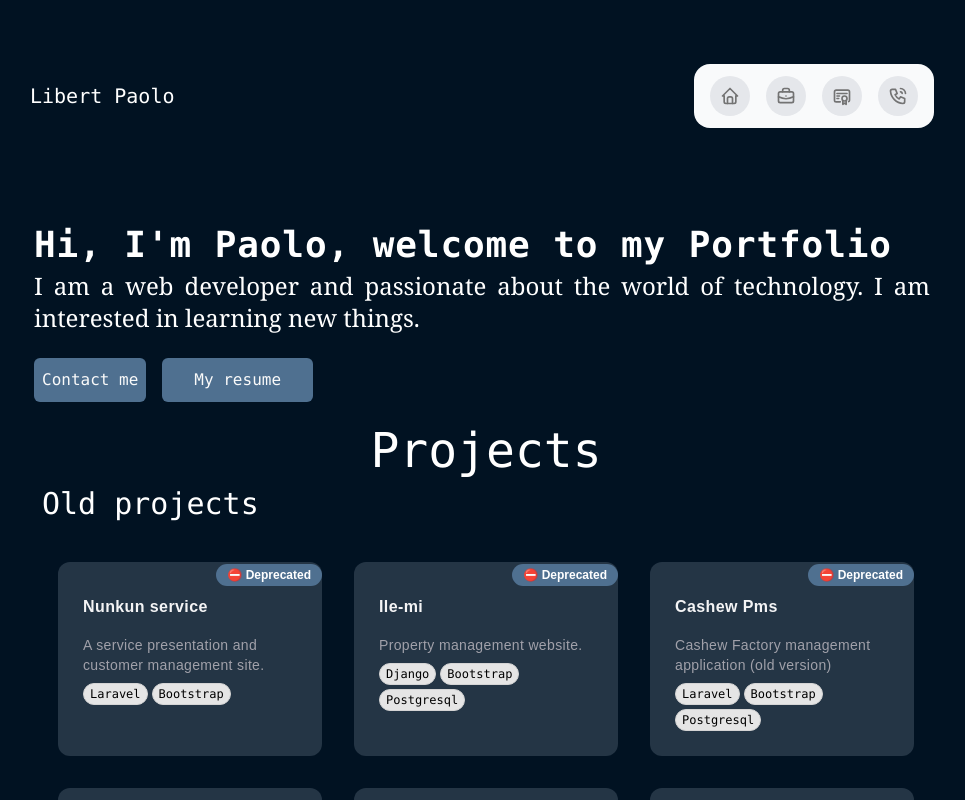
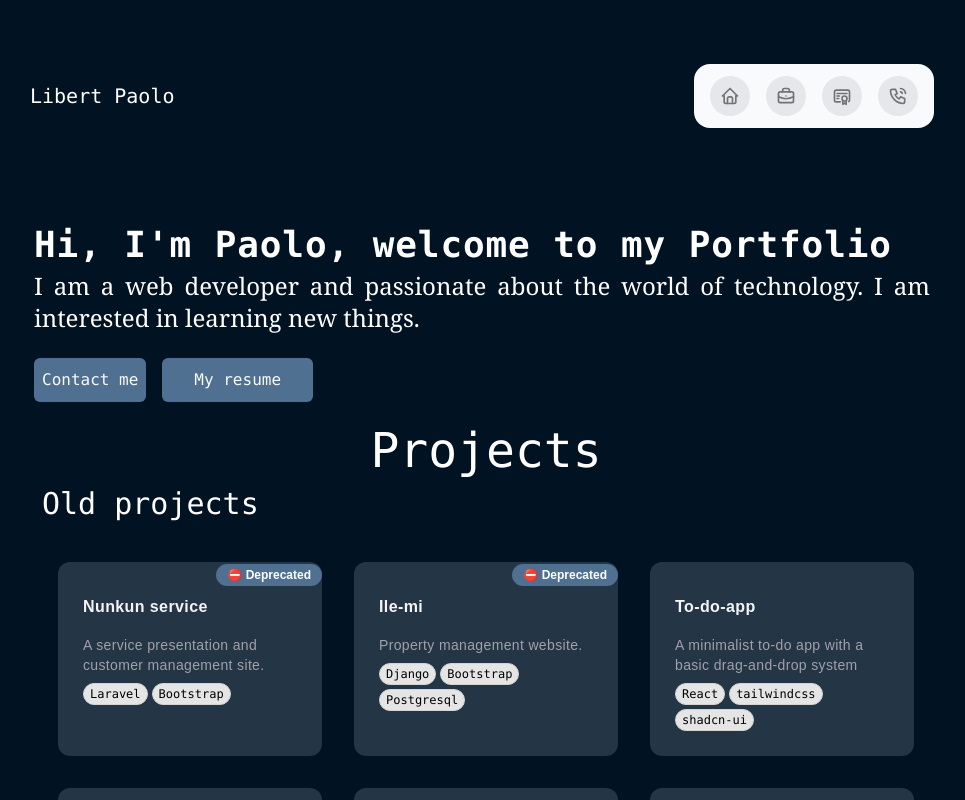
Before and after one commit to Paololibert/portfolio, a Next.js app: page / in a window 1280 px wide. Shown: the top 800 px of the page, without its empty margins (158-1123 px from the left). Built offline with nearby package versions, Linux system fonts and the light colour scheme.

Commit message:
Update project.tsx

```diff
--- a/src/app/_components/project.tsx
+++ b/src/app/_components/project.tsx
@@ -24,11 +24,10 @@ export default function Project() {
       deprecated:true
     }, */
     {
-      title: "Cashew Pms",
-      description: "Cashew Factory management application (old version)",
-      link: "https://ani-cashewpms.com/",
-      technologies: ["Laravel", "Bootstrap","Postgresql"],
-      deprecated:true
+      title: "To-do-app",
+      description: "A minimalist to-do app with a basic drag-and-drop system ",
+      link: "https://to-do-apps-reactjs.vercel.app/",
+      technologies: ["React", "tailwindcss","shadcn-ui"],
     },
     {
       title: "Nutrispark",
```
